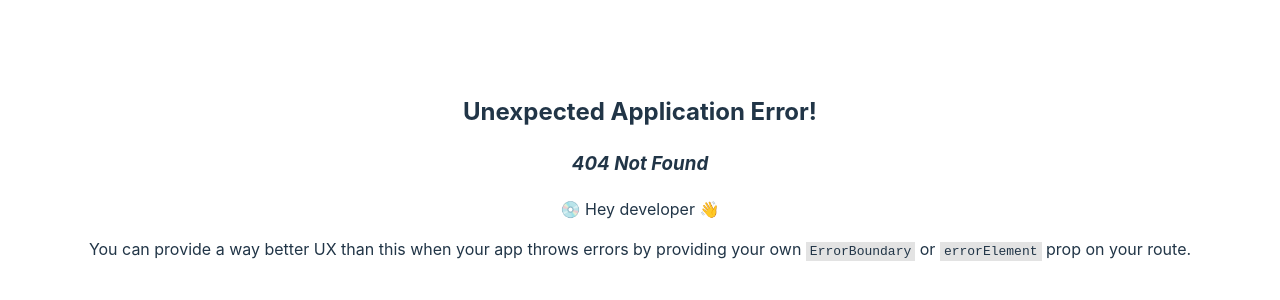
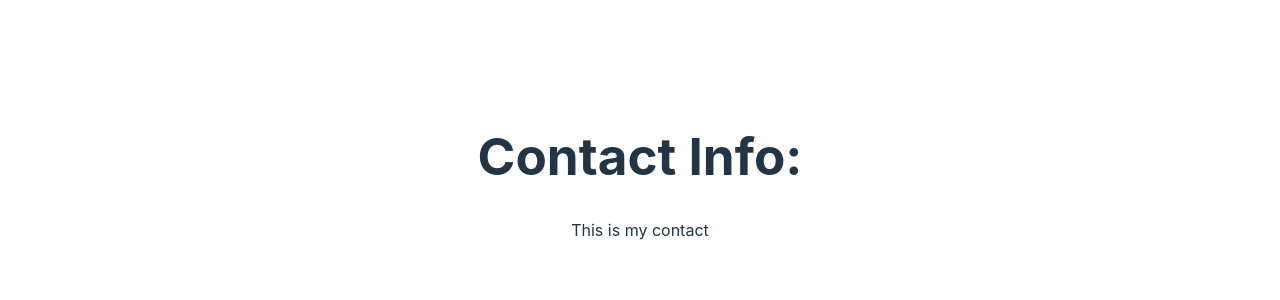
Before and after one commit to gustavogmv/gmv2-tecnofor-react, a React (Vite) app in the folder rutas/: page /contact in a window 1280 px wide. Before the commit this address had no page. Shown: the part 224-524 px from the top of the page. Built offline with nearby package versions, Linux system fonts and the light colour scheme.

Commit message:
day04, [rutas] use browser-router: add some example routes

```diff
--- /dev/null
+++ b/rutas/src/pages/About.tsx
@@ -0,0 +1,7 @@
+const About = () => {
+    return <div>
+        <p>About me!</p>
+    </div>
+}
+
+export default About;
--- /dev/null
+++ b/rutas/src/pages/Contact.tsx
@@ -0,0 +1,10 @@
+const Contact = () => {
+    return <div>
+        <h1>
+            Contact Info:
+        </h1>
+        <p>This is my contact</p>
+    </div>
+}
+
+export default Contact;
--- /dev/null
+++ b/rutas/src/pages/Error.tsx
@@ -0,0 +1,8 @@
+const ErrorPage = () =>{
+    return <div>
+        <h1>404 NOT FOUND!</h1>
+        <p>Unexpected error...</p>
+    </div>
+}
+
+export default ErrorPage
--- /dev/null
+++ b/rutas/src/pages/Info.tsx
@@ -0,0 +1,7 @@
+const Info = () => {
+    return <div>
+        <p>Information page !</p>
+    </div>
+}
+
+export default Info;
```
Also changed, not shown: rutas/src/main.tsx (+13 -5 lines).
